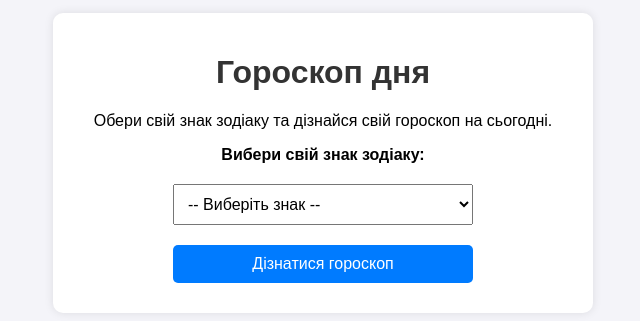
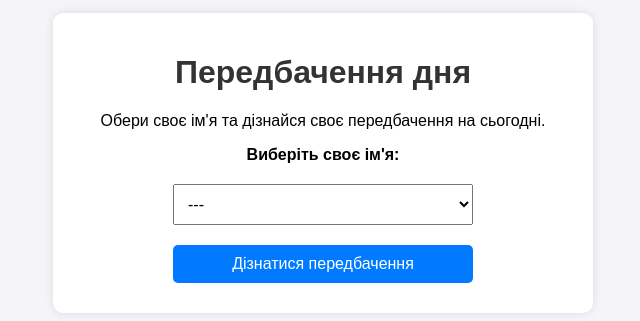
Before and after one commit to katelvii/Project-, a plain HTML site: page index.html in a window 1280 px wide. Shown: the part 237-558 px from the top of the page, without its empty margins (317-957 px from the left). Drawn offline with Linux system fonts and the light colour scheme.

Commit message:
Update index.html

```diff
--- a/index.html
+++ b/index.html
@@ -8,33 +8,32 @@
 </head>
 <body>
     <div class="container">
-        <h1>Гороскоп дня</h1>
-        <p>Обери свій знак зодіаку та дізнайся свій гороскоп на сьогодні.</p>
+        <h1>Передбачення дня</h1>
+        <p>Обери своє ім'я та дізнайся своє передбачення на сьогодні.</p>
 
         <div id="zodiac-selector">
-            <label for="zodiac-sign">Вибери свій знак зодіаку:</label>
+            <label for="zodiac-sign">Виберіть своє ім'я:</label>
             <select id="zodiac-sign">
-                <option value="">-- Виберіть знак --</option>
-                <option value="aries">Овен</option>
-                <option value="taurus">Телець</option>
-                <option value="gemini">Близнюки</option>
-                <option value="cancer">Рак</option>
-                <option value="leo">Лев</option>
-                <option value="virgo">Діва</option>
-                <option value="libra">Терези</option>
-                <option value="scorpio">Скорпіон</option>
-                <option value="sagittarius">Стрілець</option>
-                <option value="capricorn">Козеріг</option>
-                <option value="aquarius">Водолій</option>
-                <option value="pisces">Риби</option>
+                <option value="">---</option>
+                <option value="dima">Діма</option>
+                <option value="sasha">Саша</option>
+                <option value="roma">Рома</option>
+                <option value="matviy">Матвій</option>
+                <option value="andriy">Андрій</option>
+                <option value="zahar">Захар</option>
+                <option value="danya">Даня</option>
+                <option value="volodimir">Володимир</option>
+                <option value="katia">Катя</option>
+                <option value="oksana">Оксана</option>
+
             </select>
-            <button onclick="showHoroscope()">Дізнатися гороскоп</button>
+            <button onclick="showHoroscope()">Дізнатися передбачення</button>
         </div>
 
         <div id="horoscope-result" class="hidden">
-            <h2>Гороскоп для <span id="sign-name"></span></h2>
+            <h2>Передбачення для <span id="sign-name"></span></h2>
             <p id="horoscope-text"></p>
-            <button onclick="resetPage()">Обрати інший знак</button>
+            <button onclick="resetPage()">Обрати інше ім'я</button>
         </div>
     </div>
 
```
